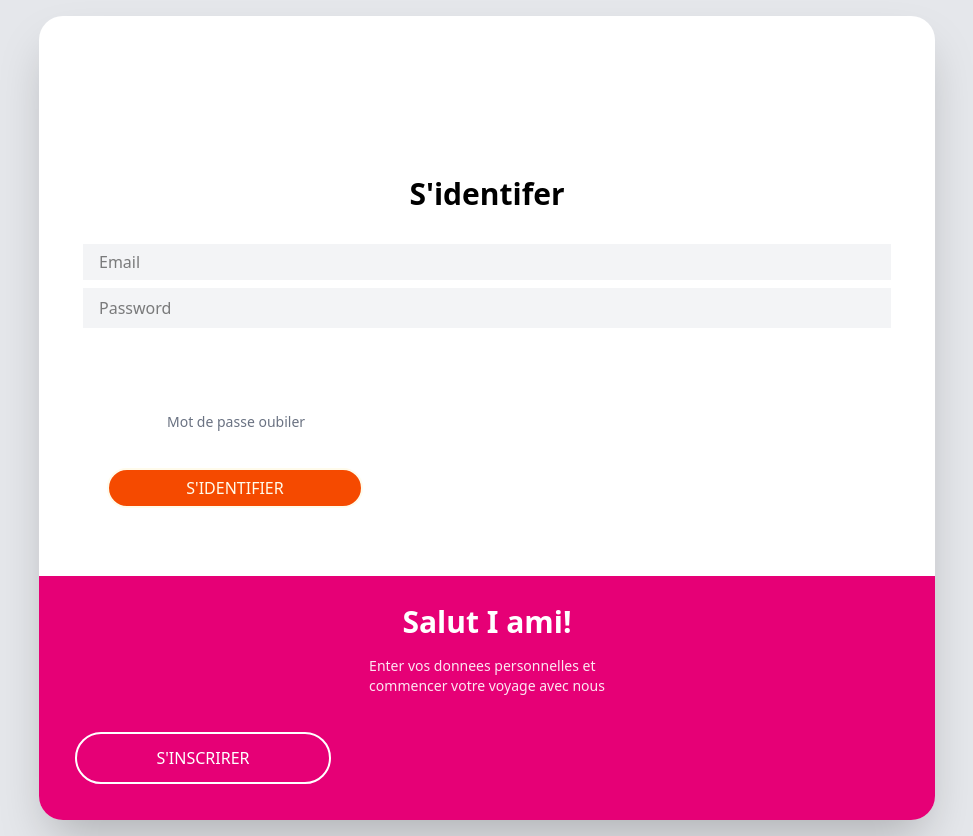
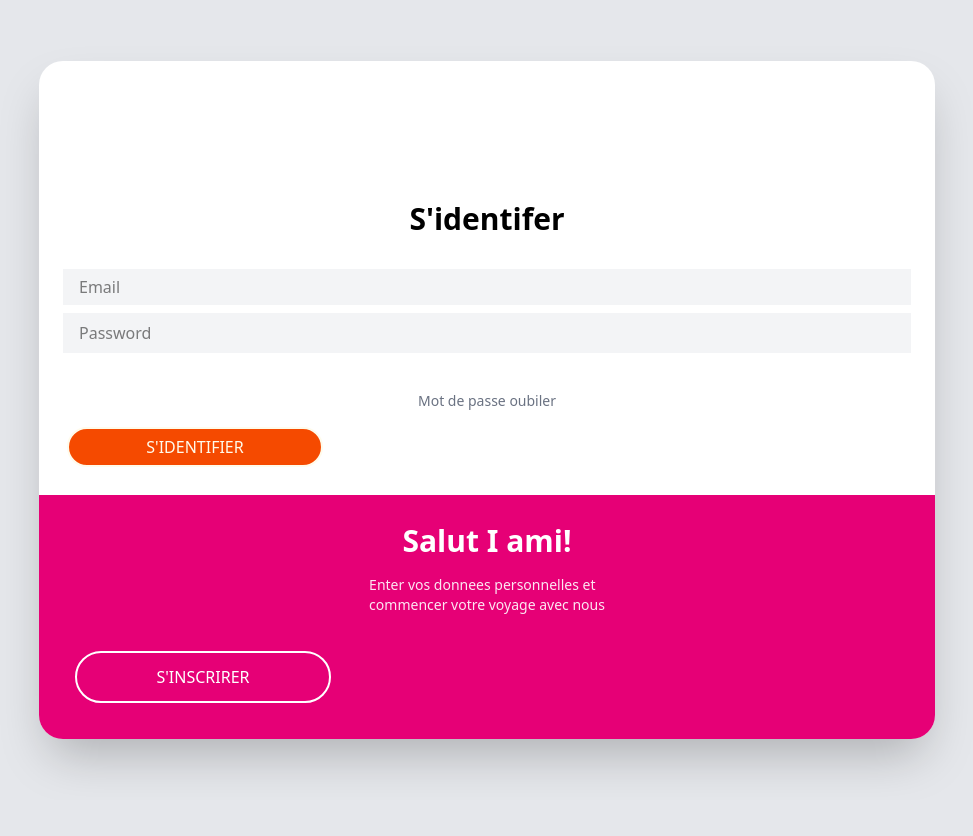
Before and after one commit to victoriaashfordthorne-afk/nagod, a website: page index.html in a window 1280 px wide. Shown: the whole page, without its empty margins (153-1126 px from the left). After the commit the page ends 800 px from the top, so only its background shows below. Drawn offline with nearby package versions, Linux system fonts and the light colour scheme.

Commit message:
last commit

```diff
--- a/index.html
+++ b/index.html
@@ -13,7 +13,7 @@
 <body class=" bg-gray-200 min-h-screen  flex justify-center items-center p-4 ">
   <div class="flex w-[700px]rounded-xl shadow-2xl overflow-hidden  rounded-3xl w-full max-w-4xl flex-col md:flex-row">
     <!-- left -->
-    <div class="w-full md:w-1/2 p-8 md:p-12 bg-white  ">
+    <div class="w-full md:w-1/2 p-3 md:p-2 bg-white  ">
       <h1 class="flex justify-center items-center font-bold text-3xl pt-32 mb-6 ">S'identifer</h1>
       <form class="p-2 m-1 space-y-4 ">
         <input type="Email" id="Email" placeholder="Email"
@@ -21,8 +21,8 @@
         <input type="password" id="Password" placeholder="Password"
           class="w-full mb-4 px-4 py-2 border focus:outline-none bg-gray-100 border-none"><br>
       </form>
-      <p class="pl-24 text-sm text-gray-500 pt-14 cursor-pointer hover:underline ">Mot de passe oubiler</p>
-      <button class="btn1 border-2 rounded-4xl p-1.5 m-9 bg-orange-600 text-amber-50 w-3xs mb-11">S'IDENTIFIER</button>
+      <p class=" text-center  text-sm text-gray-500 pt-2.5 cursor-pointer hover:underline ">Mot de passe oubiler</p>
+      <button class="btn1 border-2 rounded-4xl p-1.5 m-4 bg-orange-600 text-amber-50 w-3xs mb-11">S'IDENTIFIER</button>
 
     </div>
     <!-- right -->
```
